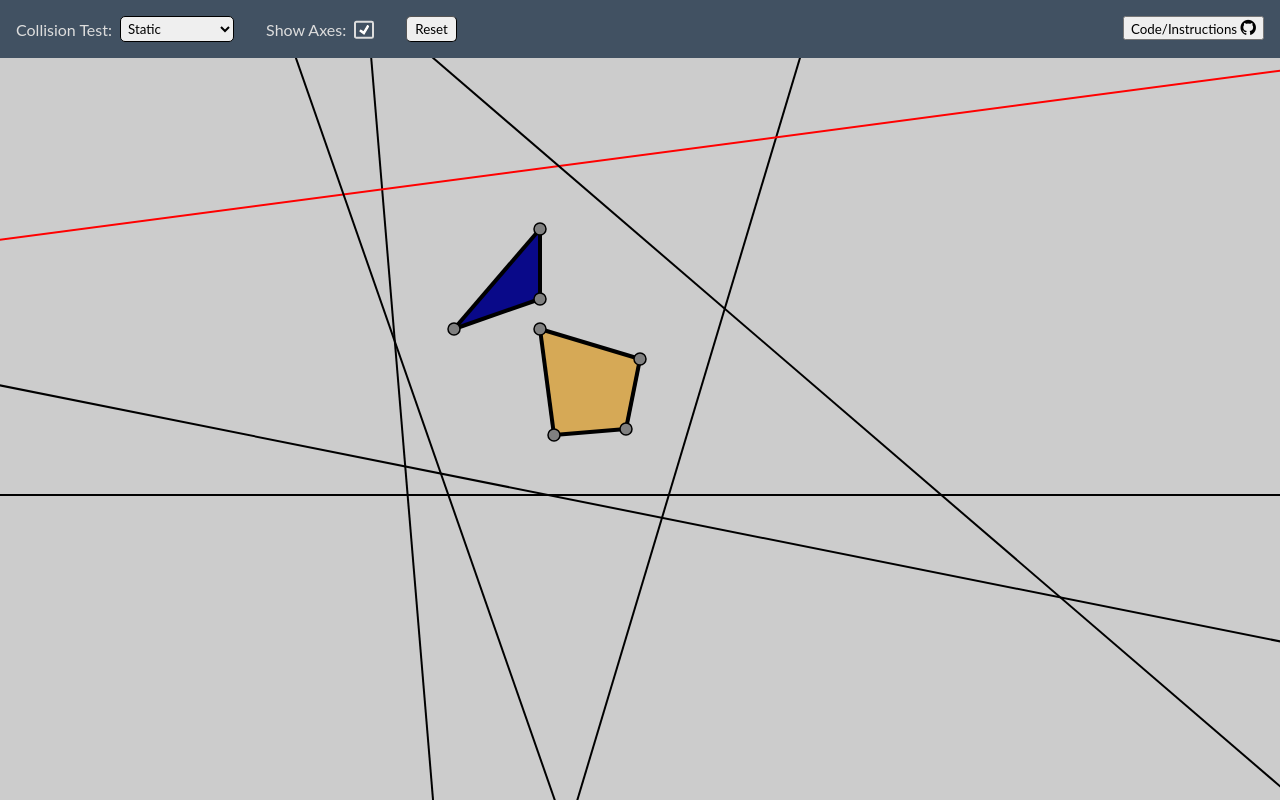
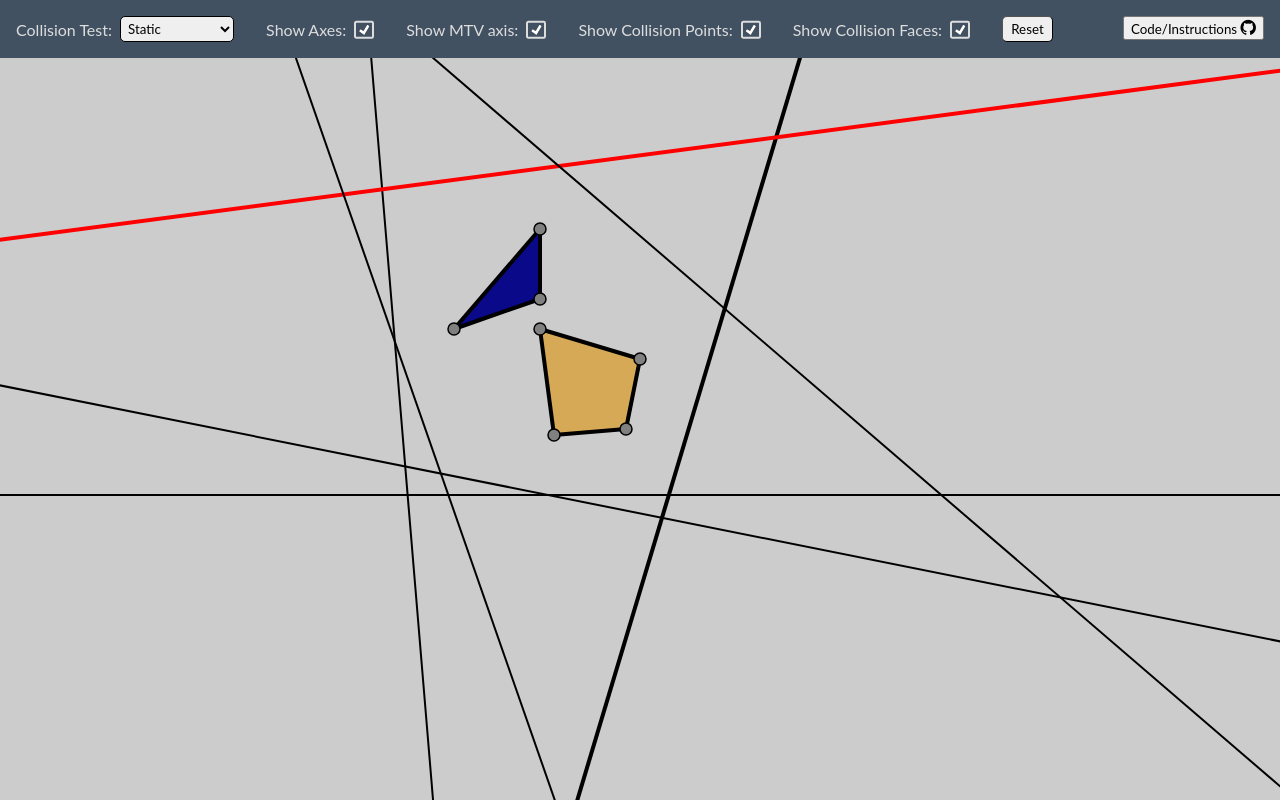
Before and after one commit to lapinozz/SatPlayground, a React app: page / in a window 1280 px wide. Built offline with nearby package versions, Linux system fonts and the light colour scheme.

Commit message:
Added options

```diff
--- a/src/index.jsx
+++ b/src/index.jsx
@@ -16,14 +16,14 @@ import Sat, {project} from './sat';
 
 const [usePolygon, usePolygons] = hookify(Polygon);
 
-function PolygonView({polygon, i, opacity})
+function PolygonView({polygon, i, ghost, collide})
 {
 	const p = polygon;
-	return  <g style={{opacity:opacity || 1}}>
+	return  <g className={`${ghost ? 'ghost' : ''} ${collide ? 'collide' : ''}`}>
 		<polygon type="poly" p={i}
 			points={p.getAbsolutePoints().map(point=>point.x+','+point.y).join(' ')}
 			style={{fill: p.isConvex() ? 'red' : p.getColor(), strokeWidth:'0'}}>
-			</polygon>;
+			</polygon>
 
 		<g>
 		{
@@ -208,6 +208,7 @@ const PatternEditor = (props) => {
 		<svg ref={svgRef}
 			className="svg-view"
 			onMouseDown={handleMouseDown}
+			onTouchStart={handleMouseDown}
 			onWheelCapture={handleScroll}
 			viewBox={viewBoxStr}
 				 >
@@ -224,12 +225,19 @@ const PatternEditor = (props) => {
 		      </defs>
 
 			{
-				collides.collide && collides.mtv && (() =>
+				polygons.map((p, i) =>
+				{
+					return <PolygonView key={i} polygon={p} i={i} collide={collides.collide}/>;
+				})
+			}
+
+			{
+				collides.collide && collides.mtv &&(() =>
 				{
 					const mtv = collides.mtv;
 					const poly = polygons[1].clone();
 					poly.setPos(poly.getPos().add(mtv.normal.mul(mtv.overlap)));
-					return <PolygonView polygon={poly}/>;
+					return <PolygonView polygon={poly} ghost={true}/>;
 				})()
 			}
 
@@ -238,7 +246,7 @@ const PatternEditor = (props) => {
 				{
 					const poly = polygons[0].clone();
 					poly.setPos(poly.getPos().add(poly.getVel().mul(collides.time)));
-					return <PolygonView polygon={poly}/>;
+					return <PolygonView polygon={poly} ghost={true}/>;
 				})()
 			}
 
@@ -247,15 +255,8 @@ const PatternEditor = (props) => {
 				{
 					const poly = polygons[1].clone();
 					poly.setPos(poly.getPos().add(poly.getVel().mul(collides.time)));
-					return <PolygonView polygon={poly}/>;
+					return <PolygonView polygon={poly} ghost={true}/>;
 				})()
-			}
-
-			{
-				polygons.map((p, i) =>
-				{
-					return <PolygonView key={i} polygon={p} i={i} opacity={collides.collide ? 0.5 : 1}/>;
-				})
 			}
 
 			{
@@ -267,20 +268,20 @@ const PatternEditor = (props) => {
 			}
 
 			{
-				collides.contacts && collides.contacts.map((c) =>
+				options.showCollisionPoints && collides.contacts && collides.contacts.map((c) =>
 				{
 					return <circle cx={c.x} cy={c.y} r="3" stroke="red" strokeWidth="0.75" fill="gray" />;
 				})
 			}
 
 			{
-				collides.refFace &&
+				options.showCollisionFaces && collides.refFace &&
 								<line type="axis" x1={collides.refFace.a.x} y1={collides.refFace.a.y} x2={collides.refFace.b.x} y2={collides.refFace.b.y}
 										style={{stroke:"orange",strokeWidth: 2}} />
 			}
 
 			{
-				collides.incFace &&
+				options.showCollisionFaces && collides.incFace &&
 								<line type="axis" x1={collides.incFace.a.x} y1={collides.incFace.a.y} x2={collides.incFace.b.x} y2={collides.incFace.b.y}
 										style={{stroke:"purple",strokeWidth: 2}} />
 			}
@@ -299,26 +300,45 @@ const PatternEditor = (props) => {
 							const projA = project(perp, collides.a);
 							const projB = project(perp, collides.b);
 							const projMin = Math.min(projA.min, projB.min);
+
 							const origin = perp.mul(projMin - 30);
+							const secondaryOrigin = perp.mul(projMin - 50);
 							const axisOffset = axis.normal.perp().mul(axis.normal.perp().dot(origin));
+							const secondaryAxisOffset = axis.normal.perp().mul(axis.normal.perp().dot(secondaryOrigin));
 
-							const a = origin.add(axis.normal.mul(-1000));
-							const b = origin.add(axis.normal.mul(1000));
-							const doesOverlap = axis.overlap > 0;
+							const p1 = origin.add(axis.normal.mul(-1000));
+							const p2 = origin.add(axis.normal.mul(1000));
+
+							const secondaryP1 = secondaryOrigin.add(axis.normal.mul(-1000));
+							const secondaryP2 = secondaryOrigin.add(axis.normal.mul(1000));
+
+							const showOverlap = collisionType == 'mtv' && axis.overlap != 0;
 
 							const isHovered = hover && hover.getAttribute('type') == 'axis' && hover.getAttribute('i') == i;
 
+							const axisColor = options.showMtv && collides.mtv == axis ? "red" : "black";
+
 							results.push(
-								<line type="axis" i={i} x1={a.x} y1={a.y} x2={b.x} y2={b.y}
-										style={{stroke:collides.mtv==axis?"red":"black",strokeWidth:doesOverlap ? 2 : 1}} />
+								<LineView type="axis" i={i} p1={p1} p2={p2}
+										style={{stroke: axisColor, strokeWidth:showOverlap ? 2 : 1}} />
 							);
 
 							if(isHovered)
 							{
+								if(velA || velB)
+								{
+									results.push(
+										<LineView p1={secondaryP1} p2={secondaryP2}
+												style={{stroke:collides.mtv==axis?"red":"black", strokeWidth:showOverlap ? 2 : 1}} />
+									);
+								}
+
 								results.push(
 									<line x1={axis.a.x} y1={axis.a.y} x2={axis.b.x} y2={axis.b.y}
 											style={{stroke:"black",strokeWidth:5}} />
 								);
+
+								const time = collides.time || 0;
 
 								for(const pt of [collides.a, collides.b].map(poly => poly.getAbsolutePoints().map(p => ({...p, color:poly.getColor()}))).flat())
 								{
@@ -330,6 +350,9 @@ const PatternEditor = (props) => {
 									);
 								}
 
+								const velADot = axis.normal.dot(velA || 0);
+								const velBDot = axis.normal.dot(velB || 0);
+
 								results.push(
 									<LineView p1={axis.normal.mul(axis.p1.min).add(axisOffset)} p2={axis.normal.mul(axis.p1.max).add(axisOffset)}
 									style={{stroke:collides.a.getColor(), strokeWidth: 6}} strokeLinecap="round" strokeOpacity={0.55}/>
@@ -339,6 +362,27 @@ const PatternEditor = (props) => {
 									<LineView p1={axis.normal.mul(axis.p2.min).add(axisOffset)} p2={axis.normal.mul(axis.p2.max).add(axisOffset)}
 									style={{stroke:collides.b.getColor(), strokeWidth: 6}} strokeLinecap="round" strokeOpacity={0.55}/>
 								);
+
+								const showSecondary = (overlap, vel, poly) =>
+								{
+									results.push(
+										<LineView p1={axis.normal.mul(overlap.min + vel).add(secondaryAxisOffset)} p2={axis.normal.mul(overlap.max + vel).add(secondaryAxisOffset)}
+										style={{stroke:poly.getColor(), strokeWidth: 6}} strokeLinecap="round" strokeOpacity={0.55}/>
+									);
+
+									const pts = [axis.normal.mul(overlap.min).add(axisOffset), axis.normal.mul(overlap.max).add(axisOffset), axis.normal.mul(overlap.max + vel).add(secondaryAxisOffset), axis.normal.mul(overlap.min + vel).add(secondaryAxisOffset)];
+
+									results.push(
+										<polygon points={pts.map(point=>point.x+','+point.y).join(' ')}
+										style={{fill:poly.getColor()}} fillOpacity={0.55}/>
+									);
+								}
+
+								if(velA || velB)
+								{
+									showSecondary(axis.p1, velADot, collides.a);
+									showSecondary(axis.p2, velBDot, collides.b);
+								}
 							}
 						})
 
@@ -424,6 +468,21 @@ const Header = (props) =>
 			type: 'checkbox',
 		},
 		{
+			id: 'showMtv',
+			name: "Show MTV axis: ",
+			type: 'checkbox',
+		},
+		{
+			id: 'showCollisionPoints',
+			name: "Show Collision Points: ",
+			type: 'checkbox',
+		},
+		{
+			id: 'showCollisionFaces',
+			name: "Show Collision Faces: ",
+			type: 'checkbox',
+		},
+		{
 			id: 'reset',
 			name: "Reset",
 			type: 'button',
@@ -457,9 +516,9 @@ const Header = (props) =>
 				}
 				else if(def.type == 'checkbox')
 				{
-					return <div className="option">
+					return <div className="option" onClick={() => options[def.id] = !options[def.id]}>
 						<div className="label">{def.name}</div>
-						<input type="checkbox" checked={options.showAxes} onChange={() => options.showAxes = !options.showAxes} />
+						<input type="checkbox" checked={options[def.id]} />
 					</div>
 				}
 			})
@@ -471,7 +530,10 @@ const Header = (props) =>
 
 const defaultOptions = {
 	collisionType: 'mtv',
-	showAxes: true
+	showAxes: true,
+	showMtv: true,
+	showCollisionPoints: true,
+	showCollisionFaces: true
 };
 
 const defaultView = {zoom: 2, center: new Vec(50, 50)};
--- a/src/utils/options.js
+++ b/src/utils/options.js
@@ -7,7 +7,7 @@ function getSavedOptions()
 		const item = localStorage.getItem('options');
 		if(item)
 		{
-			return JSON.parse(item);
+			return {...JSON.parse(item)};
 		}
 	}
 	catch(e)
@@ -24,8 +24,7 @@ function saveOptions(options)
 
 function initOptions(defaults)
 {
-	const savedOptions = getSavedOptions();
-	return Object.assign({}, defaults, saveOptions);
+	return Object.assign({}, defaults, getSavedOptions());
 }
 
 export default function useOptions(defaults = {})
--- a/src/utils/useAny.js
+++ b/src/utils/useAny.js
@@ -38,7 +38,6 @@ export default function useAny(obj, onChange)
 	{
 		obj.onMutation = () =>
 		{
-			console.trace('mut')
 			setInstance({...instance});
 			onChange && onChange();
 		};
--- a/styles/index.scss
+++ b/styles/index.scss
@@ -14,6 +14,7 @@ body
   background-color: #424242;
   color: #ddd;
   font-family: Lato, -apple-system, BlinkMacSystemFont, "Segoe UI", Roboto, "Helvetica Neue", Arial, sans-serif, "Apple Color Emoji", "Segoe UI Emoji", "Segoe UI Symbol";
+  user-select: none;
 }
 
 input, select, textarea, button
@@ -85,7 +86,9 @@ input[type="checkbox"]
   background: #415162;
   padding: 1rem;
   display: flex;
-  gap: 2rem;
+  flex-wrap: wrap;
+  column-gap: 2rem;
+  row-gap: 23px;
 
   .option
   {
@@ -114,6 +117,18 @@ input[type="checkbox"]
 {
   background-color: #ccc;
   flex-grow: 1;
+  touch-action: manipulation;
+
+  .ghost
+  {
+    pointer-events: none;
+    opacity: 0.5;
+  }
+
+  .collide
+  {
+    opacity: 0.8;
+  }
 
   polygon
   {
```
